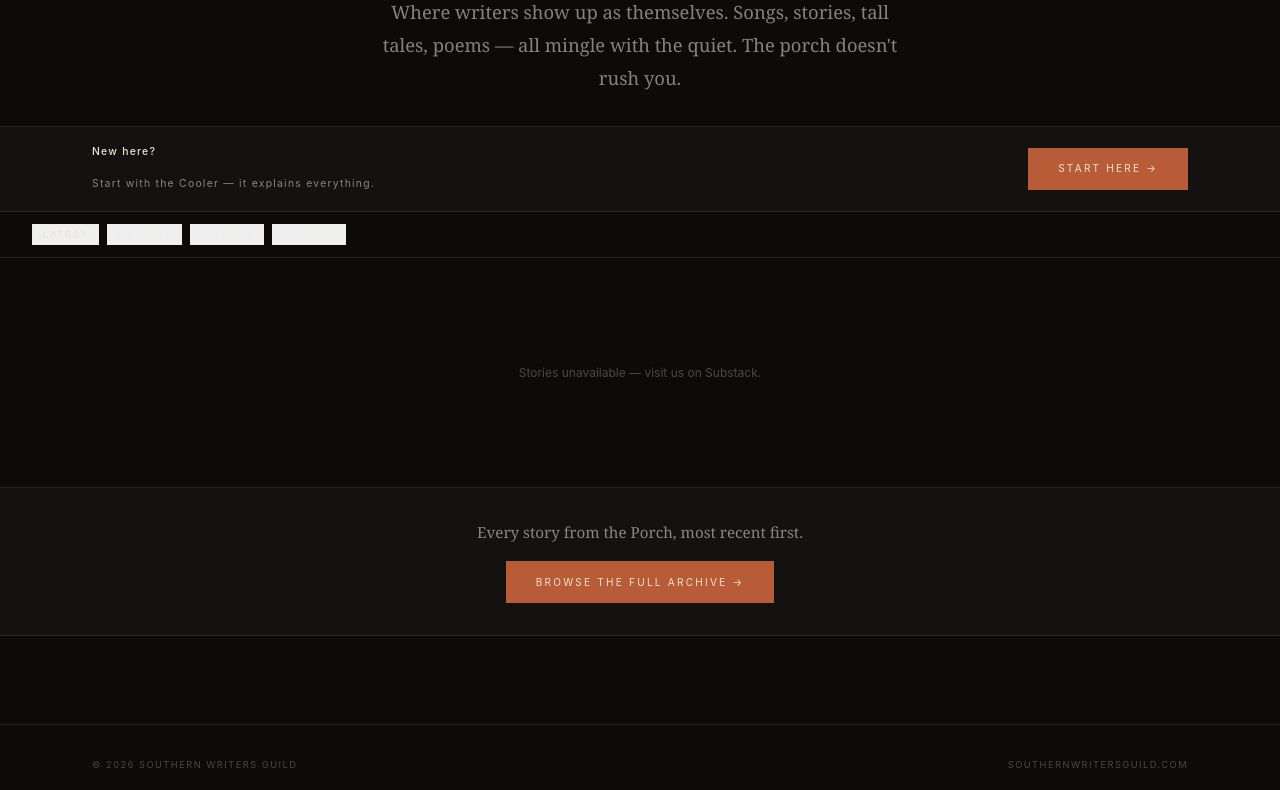
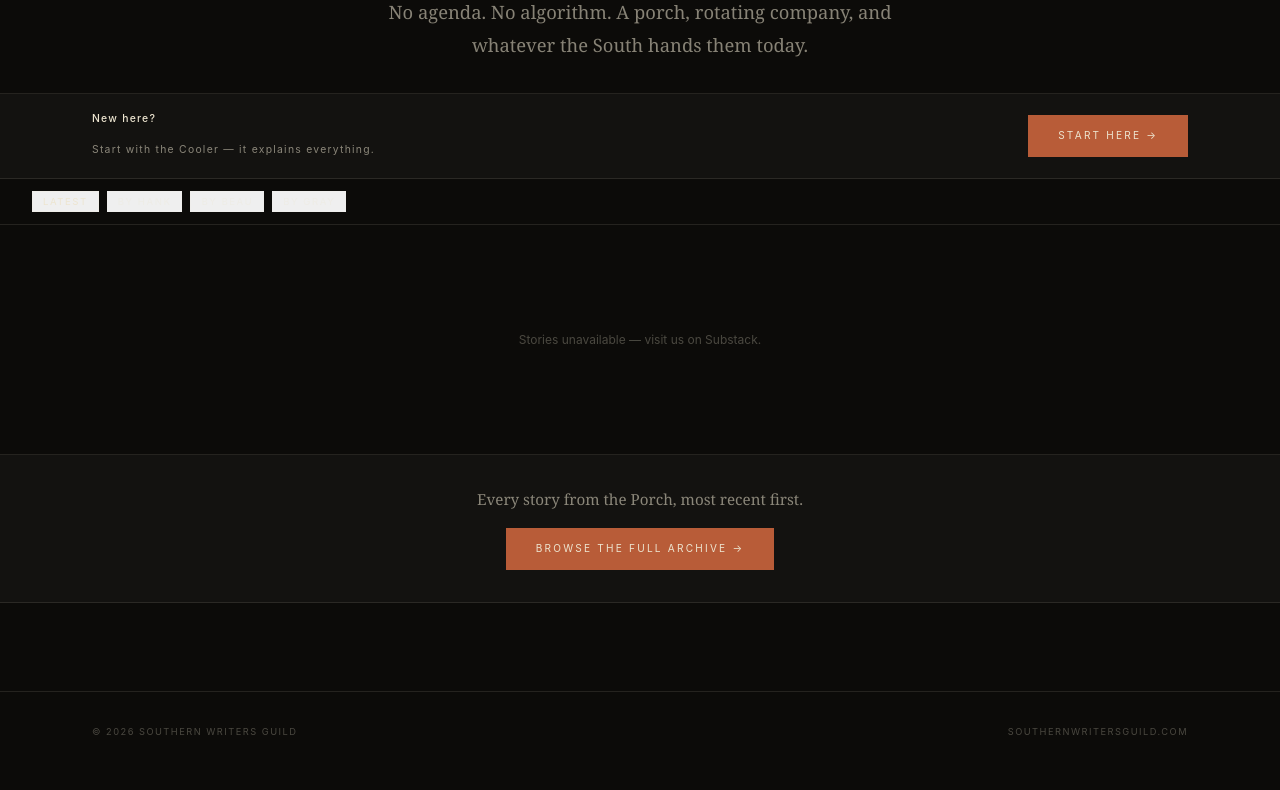
Before and after one commit to rick21west-arch/swg-site-v12, a plain HTML site: page the-porch/index.html in a window 1280 px wide. Shown: the part 306-1096 px from the top of the page. Drawn offline with Linux system fonts and the light colour scheme; no server answers; a small style sheet from the web is missing.

Commit message:
Update index.html

```diff
--- a/the-porch/index.html
+++ b/the-porch/index.html
@@ -32,8 +32,7 @@
            style="height:72px;width:auto;margin:0 auto var(--sp-sm);border-radius:6px;display:block;">
       <h1 class="section-title" style="font-size:3rem;">The Porch</h1>
       <p class="hero-sub" style="margin:0.75rem auto 0;text-align:center;">
-        Where writers show up as themselves. Songs, stories, tall tales, poems —
-        all mingle with the quiet. The porch doesn't rush you.
+        No agenda. No algorithm. A porch, rotating company, and whatever the South hands them today.
       </p>
     </div>
   </section>
```
